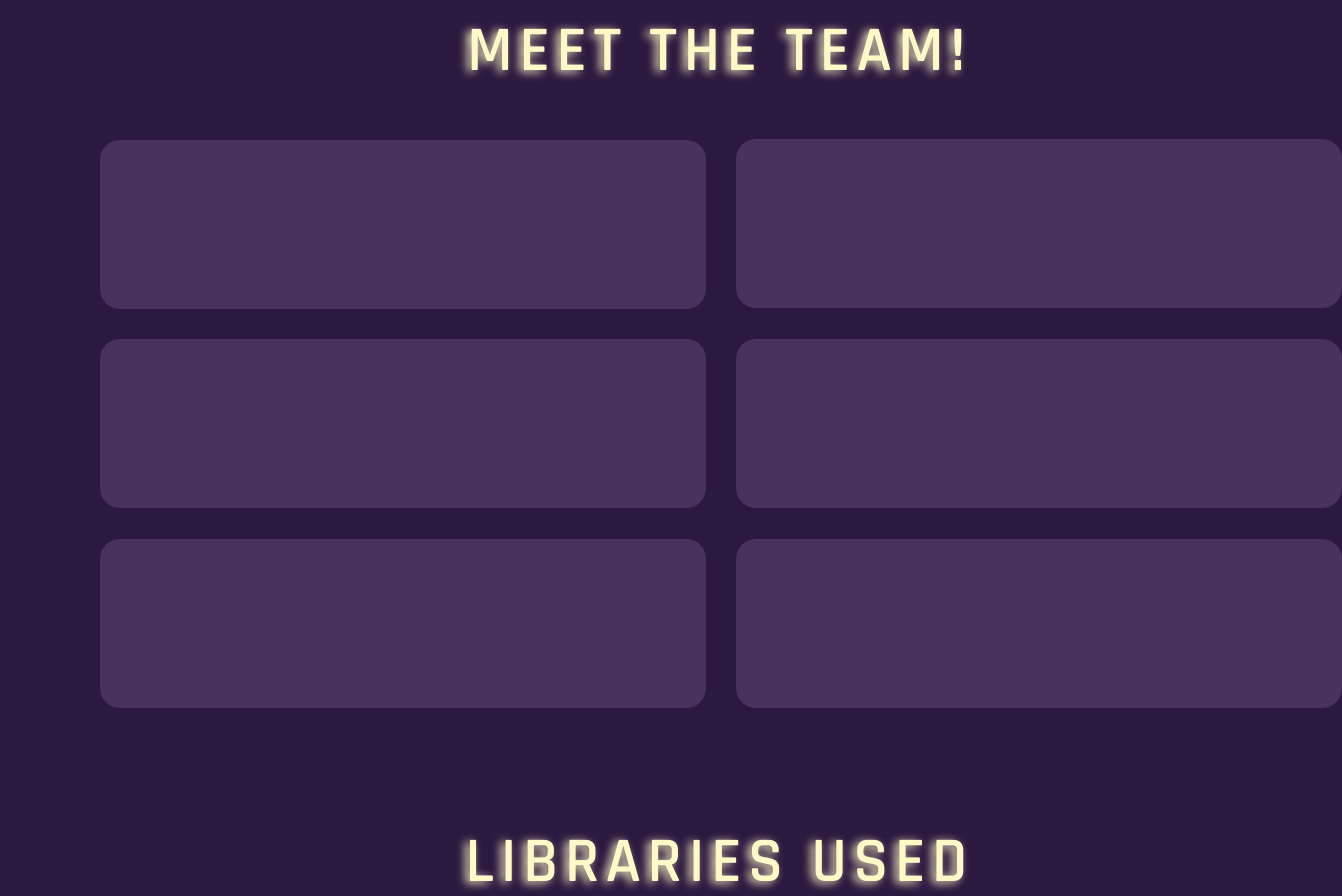
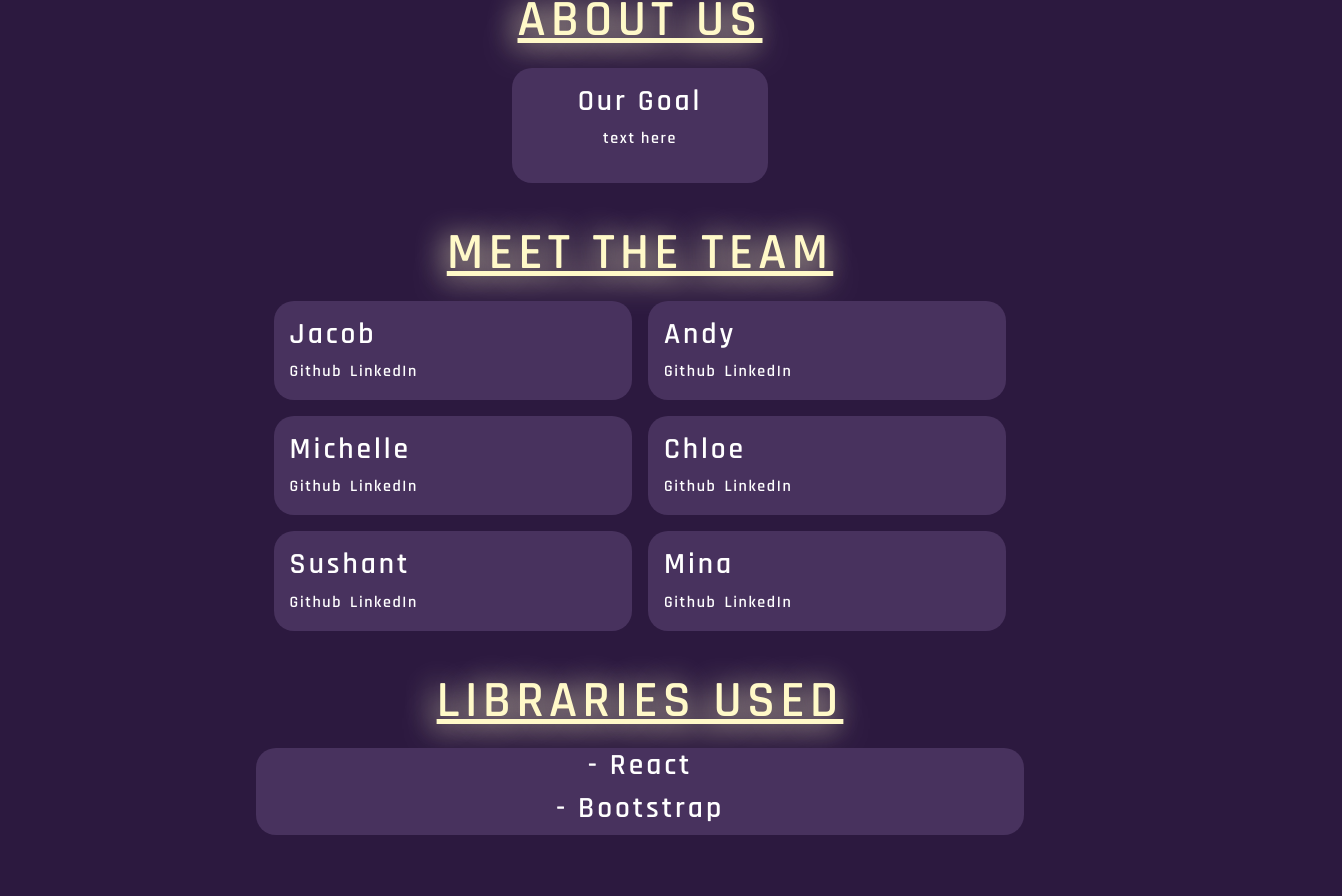
Before and after one commit to jamin-git/clutch-it, a React (Create React App) app in the folder clutch-it-app/: page /about in a window 1280 px wide. Shown: the part 98-994 px from the top of the page, 1342 px wide, since content can reach past the window. After the commit the page ends 957 px from the top, so only its background shows below. Built offline with nearby package versions, Linux system fonts and the light colour scheme.

Commit message:
finished about page

```diff
--- a/clutch-it-app/src/View/about.css
+++ b/clutch-it-app/src/View/about.css
@@ -1,160 +1,109 @@
 .about {
-    font-family: 'Rajdhani', "Bold";
+    background-color: #2C193F;
+    font-family: 'Rajdhani', 'Bold';
+    display: flex;
+    flex-direction: column;
+    justify-content: center;
+    align-items: center;
+    padding: 1em;
 }
 
-.abt-text {
-    position: absolute;
-    width: 623px;
-    height: 61px;
-    left: 408px;
-    top: 117px;
+.about h1 {
+    position: relative;
 
-    font-family: 'Rajdhani', "Bold";
-    font-style: normal;
+    text-decoration: underline;
     font-weight: 600;
-    font-size: 64px;
-    line-height: 100.6%;
-    /* or 64px */
-
+    font-size: 4vw;
     text-align: center;
     letter-spacing: 0.1em;
-
     color: #FFF9C8;
-
-    text-shadow: -4px 2px 10px #FFF9C8;
+    text-shadow: -4px 2px 30px #FFF9C8;
 }
 
-.libraries-text {
-    position: absolute;
-    width: 623px;
-    height: 61px;
-    left: 408px;
-    top: 928px;
+.about h2 {
+    position: relative;
 
-    font-style: normal;
     font-weight: 600;
-    font-size: 64px;
-    line-height: 100.6%;
-    /* or 64px */
-
+    font-size: 2.3vw;
     text-align: center;
     letter-spacing: 0.1em;
+}
 
+.about .container {
+    position: relative;
+    display: flex;
+    justify-content: center;
+    align-items: center;
+
+    width: 50vw;
+    padding-bottom: 2em;
+    height: min-content;
+}
+
+.about-us {
+    width: 20vw;
+    height: fit-content;
+    padding: 1em;
+    margin: 0.5em;
+    border-radius: 20px;
+    background-color: #48325E;
+
+    color: white;
+    text-shadow: none;
+}
+
+.members-container {
+    position: relative;
+    display: flex;
+    flex-direction: column;
+    justify-content: center;
+    align-items: center;
+
+    width: 100vw;
+    height: min-content;
+}
+
+.members-item {
+    position: relative;
+    display: flex;
+    flex-direction: column;
+    justify-content: center;
+    align-items: flex-start;
+
+    width: 28vw;
+    height: fit-content;
+    padding: 1em;
+    margin: 0.5em;
+    border-radius: 20px;
+    background-color: #48325E;
+
+    color: white;
+    text-shadow: none;
+}
+
+.socials {
+    display: inline-flex;
+}
+
+.socials a {
+    margin-right: 0.5em;
+    text-decoration: none;
+    color: white;
+}
+
+.socials a:hover {
     color: #FFF9C8;
-
-    text-shadow: -4px 2px 10px #FFF9C8;
-
 }
 
 .libraries-box {
-    position: absolute;
-    width: 1241px;
-    height: 287px;
-    left: 101px;
-    top: 1059px;
+    position: relative;
+
+    width: 60vw;
+    height: fit-content;
+    margin: 0.5em;
 
     background: #48325E;
     border-radius: 20px;
+    color: white;
+    text-shadow: none;
 }
-
-.libraries-txt1 {
-    position: absolute;
-    width: 595px;
-    height: 150px;
-    left: -10px;
-    top: 50px;
-
-    font-style: normal;
-    font-weight: 600;
-    font-size: 48px;
-    line-height: 100.6%;
-    /* or 48px */
-
-    letter-spacing: 0.1em;
-
-    color: #FFFFFF;
-}
-
-.libraries-txt2 {
-    position: absolute;
-    width: 595px;
-    height: 150px;
-    left: 43px;
-    top: 140px;
-
-    font-style: normal;
-    font-weight: 600;
-    font-size: 48px;
-    line-height: 100.6%;
-    /* or 48px */
-
-    letter-spacing: 0.1em;
-
-    color: #FFFFFF;
-}
-
-.team-box1 {
-    position: absolute;
-    width: 606px;
-    height: 169px;
-    left: 100px;
-    top: 238px;
-
-    background: #48325E;
-    border-radius: 20px;
-}
-
-.team-box2 {
-    position: absolute;
-    width: 606px;
-    height: 169px;
-    left: 736px;
-    top: 237px;
-
-    background: #48325E;
-    border-radius: 20px;
-}
-
-.team-box3 {
-    position: absolute;
-    width: 606px;
-    height: 169px;
-    left: 100px;
-    top: 437px;
-
-    background: #48325E;
-    border-radius: 20px;
-}
-
-.team-box4 {
-    position: absolute;
-    width: 606px;
-    height: 169px;
-    left: 736px;
-    top: 437px;
-
-    background: #48325E;
-    border-radius: 20px;
-}
-
-.team-box5 {
-    position: absolute;
-    width: 606px;
-    height: 169px;
-    left: 100px;
-    top: 637px;
-
-    background: #48325E;
-    border-radius: 20px;
-}
-
-.team-box6 {
-    position: absolute;
-    width: 606px;
-    height: 169px;
-    left: 736px;
-    top: 637px;
-
-    background: #48325E;
-    border-radius: 20px;
-}
--- a/clutch-it-app/src/View/about.js
+++ b/clutch-it-app/src/View/about.js
@@ -8,31 +8,77 @@ import './about.css';
 function about() {
   return (
     <div class='about'>
-      <div>
-        <p class='abt-text'> MEET THE TEAM!</p>
+      <h1>ABOUT US</h1>
+      <div class="container">
+        <div class="about-us">
+          <h2> Our Goal</h2>
+          <p>
+            text here
+          </p>
+        </div>
       </div>
 
-      <div class='team-box1'></div>
+      <h1>MEET THE TEAM</h1>
+      <div class="container">
+        <div class="members-container">
+          <div class="members-item">
+            <h2> Jacob </h2>
+            <div class="socials">
+              <a href="https://www.github.com/jamin-git" target="blank"> Github </a>
+              <a href="" target="blank"> LinkedIn </a>
+            </div>
+          </div>
 
-      <div class='team-box2'></div>
+          <div class="members-item">
+            <h2> Michelle </h2>
+            <div class="socials">
+              <a href="https://www.github.com/michelle692" target="blank"> Github </a>
+              <a href="" target="blank"> LinkedIn </a>
+            </div>
+          </div>
 
-      <div class = 'team-box3'></div>
+          <div class="members-item">
+            <h2> Sushant </h2>
+            <div class="socials">
+              <a href="https://www.github.com/SushGuha" target="blank"> Github </a>
+              <a href="" target="blank"> LinkedIn </a>
+            </div>
+          </div>
+        </div>
 
-      <div class = 'team-box4'></div>
+        <div class="members-container">
+          <div class="members-item">
+            <h2> Andy </h2>
+            <div class="socials">
+              <a href="https://www.github.com/andyng2002" target="blank"> Github </a>
+              <a href="" target="blank"> LinkedIn </a>
+            </div>
+          </div>
 
-      <div class = 'team-box5'></div>
+          <div class="members-item">
+            <h2> Chloe </h2>
+            <div class="socials">
+              <a href="https://www.github.com/chlo-ng" target="blank"> Github </a>
+              <a href="" target="blank"> LinkedIn </a>
+            </div>
+          </div>
 
-      <div class = 'team-box6'></div>
-
-      <div>
-        <p class='libraries-text'> LIBRARIES USED</p>
+          <div class="members-item">
+            <h2> Mina </h2>
+            <div class="socials">
+              <a href="https://www.github.com/kmina9" target="blank"> Github </a>
+              <a href="" target="blank"> LinkedIn </a>
+            </div>
+          </div>
+        </div>
       </div>
 
+      <h1>LIBRARIES USED</h1>
+
       <div class='libraries-box'>
-        <p class='libraries-txt1'>- React</p>
-        <p class='libraries-txt2'>- Bootstrap</p>
+        <h2>- React</h2>
+        <h2>- Bootstrap</h2>
       </div>
-
     </div>
 
   )
```
Also changed, not shown: clutch-it-app/src/View/highlights.css (deleted, +0 -210 lines), clutch-it-app/src/View/highlights.js (deleted, +0 -63 lines).
